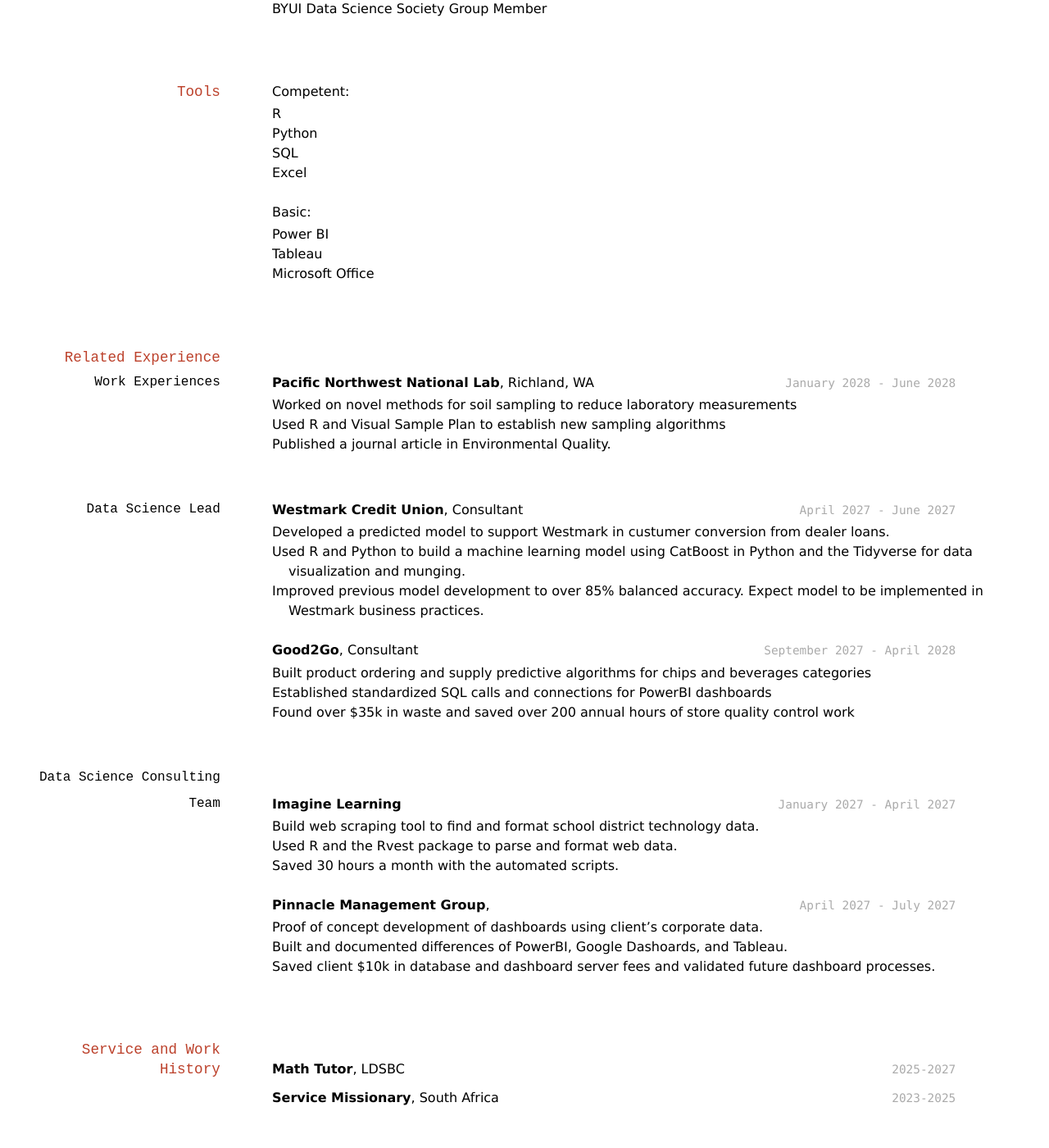
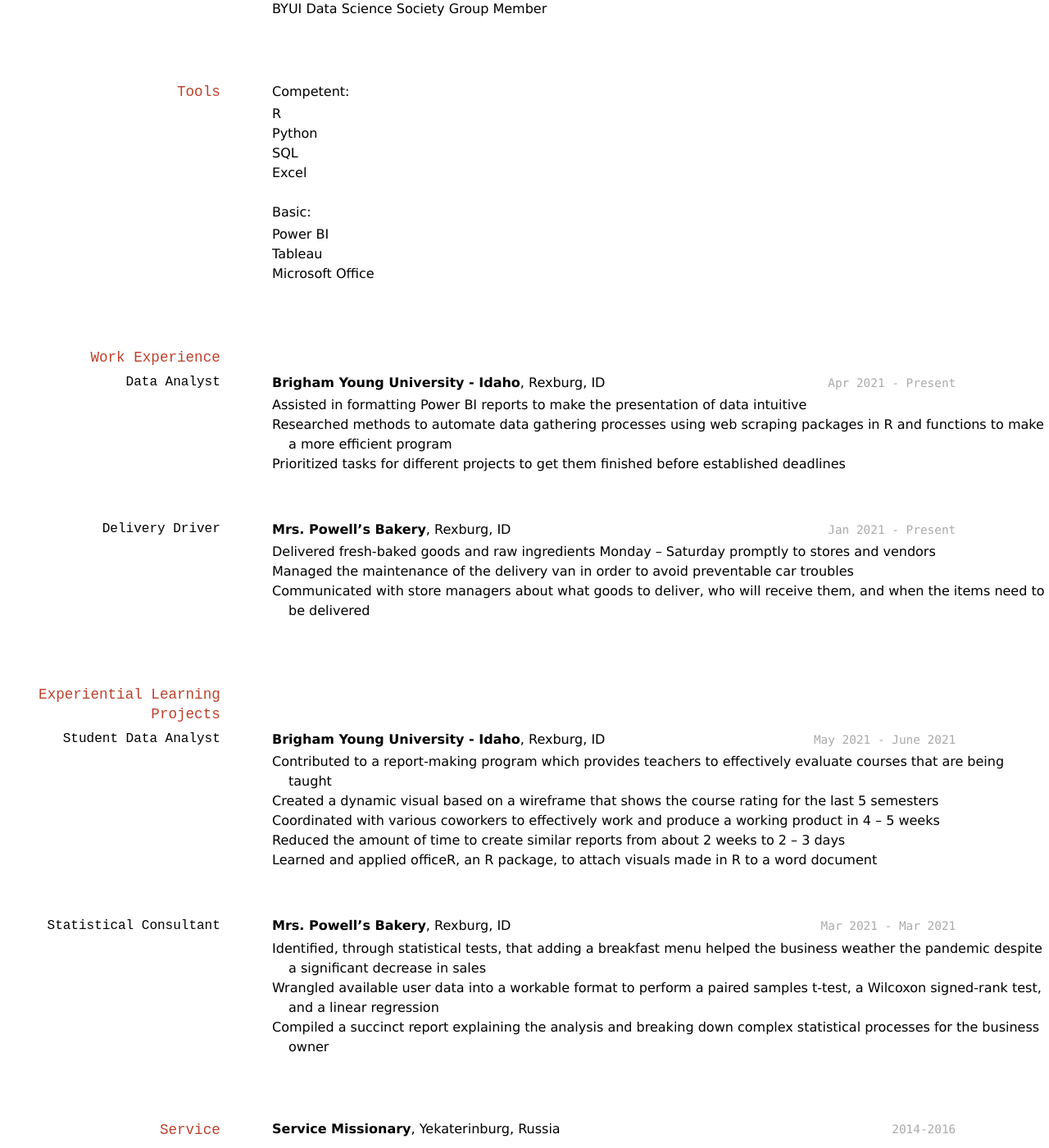
Before and after one commit to TheAdmrial/romriell_adam_resume, a Jekyll site: the page built from docs/index.md, in a window 1280 px wide and 1400 px high, scrolled down 233 px. Shown: the whole window at 82% size. Built offline with Jekyll 4.4.1, drawn with Linux system fonts in a browser that asks for light colours; before the commit the page ends 1595 px from its top, so only the background shows below that.

Commit message:
Input the rest of my resume

```diff
--- a/docs/index.md
+++ b/docs/index.md
@@ -33,61 +33,56 @@ Basic:
 - Microsoft Office
 
 
-## Related Experience
+## Work Experience
 
-### Work Experiences
+### Data Analyst
 
-`January 2028 - June 2028`
-__Pacific Northwest National Lab__, Richland, WA
+`Apr 2021 - Present`
+__Brigham Young University - Idaho__, Rexburg, ID
 
-- Worked on novel methods for soil sampling to reduce laboratory measurements
-- Used R and Visual Sample Plan to establish new sampling algorithms
-- Published a journal article in Environmental Quality.
+- Assisted in formatting Power BI reports to make the presentation of data intuitive
+- Researched methods to automate data gathering processes using web scraping packages in R and functions to make a more efficient program
+- Prioritized tasks for different projects to get them finished before established deadlines
 
-### Data Science Lead
+### Delivery Driver
 
-`April 2027 - June 2027`
-__Westmark Credit Union__, Consultant
+`Jan 2021 - Present`
+__Mrs. Powell's Bakery__, Rexburg, ID
 
-- Developed a predicted model to support Westmark in custumer conversion from dealer loans.
-- Used R and Python to build a machine learning model using CatBoost in Python and the Tidyverse for data visualization and munging.
-- Improved previous model development to over 85% balanced accuracy. Expect model to be implemented in Westmark business practices.
+- Delivered fresh-baked goods and raw ingredients Monday – Saturday promptly to stores and vendors
+- Managed the maintenance of the delivery van in order to avoid preventable car troubles
+- Communicated with store managers about what goods to deliver, who will receive them, and when the items need to be delivered
 
-`September 2027 - April 2028`
-__Good2Go__, Consultant
+## Experiential Learning Projects
 
-- Built product ordering and supply predictive algorithms for chips and beverages categories
-- Established standardized SQL calls and connections for PowerBI dashboards
-- Found over $35k in waste and saved over 200 annual hours of store quality control work
+### Student Data Analyst
 
-### Data Science Consulting Team
+`May 2021 - June 2021`
+__Brigham Young University - Idaho__, Rexburg, ID
 
-`January 2027 - April 2027`
-__Imagine Learning__
+- Contributed to a report-making program which provides teachers to effectively evaluate courses that are being taught
+- Created a dynamic visual based on a wireframe that shows the course rating for the last 5 semesters
+- Coordinated with various coworkers to effectively work and produce a working product in 4 – 5 weeks
+- Reduced the amount of time to create similar reports from about 2 weeks to 2 – 3 days
+- Learned and applied officeR, an R package, to attach visuals made in R to a word document
 
-- Build web scraping tool to find and format school district technology data.
-- Used R and the Rvest package to parse and format web data.
-- Saved 30 hours a month with the automated scripts.
+### Statistical Consultant
 
-`April 2027 - July 2027`
-__Pinnacle Management Group__,
+`Mar 2021 - Mar 2021`
+__Mrs. Powell's Bakery__, Rexburg, ID
 
-- Proof of concept development of dashboards using client's corporate data.
-- Built and documented differences of PowerBI, Google Dashoards, and Tableau.
-- Saved client $10k in database and dashboard server fees and validated future dashboard processes.
+- Identified, through statistical tests, that adding a breakfast menu helped the business weather the pandemic despite a significant decrease in sales
+- Wrangled available user data into a workable format to perform a paired samples t-test, a Wilcoxon signed-rank test, and a linear regression
+- Compiled a succinct report explaining the analysis and breaking down complex statistical processes for the business owner
 
 
-## Service and Work History
+## Service
 
-`2025-2027`
-__Math Tutor__, LDSBC
-
-
-`2023-2025`
-__Service Missionary__, South Africa
+`2014-2016`
+__Service Missionary__, Yekaterinburg, Russia
 
 
 
 <!-- ### Footer
 
-Last updated: May 2013 -->
+Last updated: June 2021 -->
```
